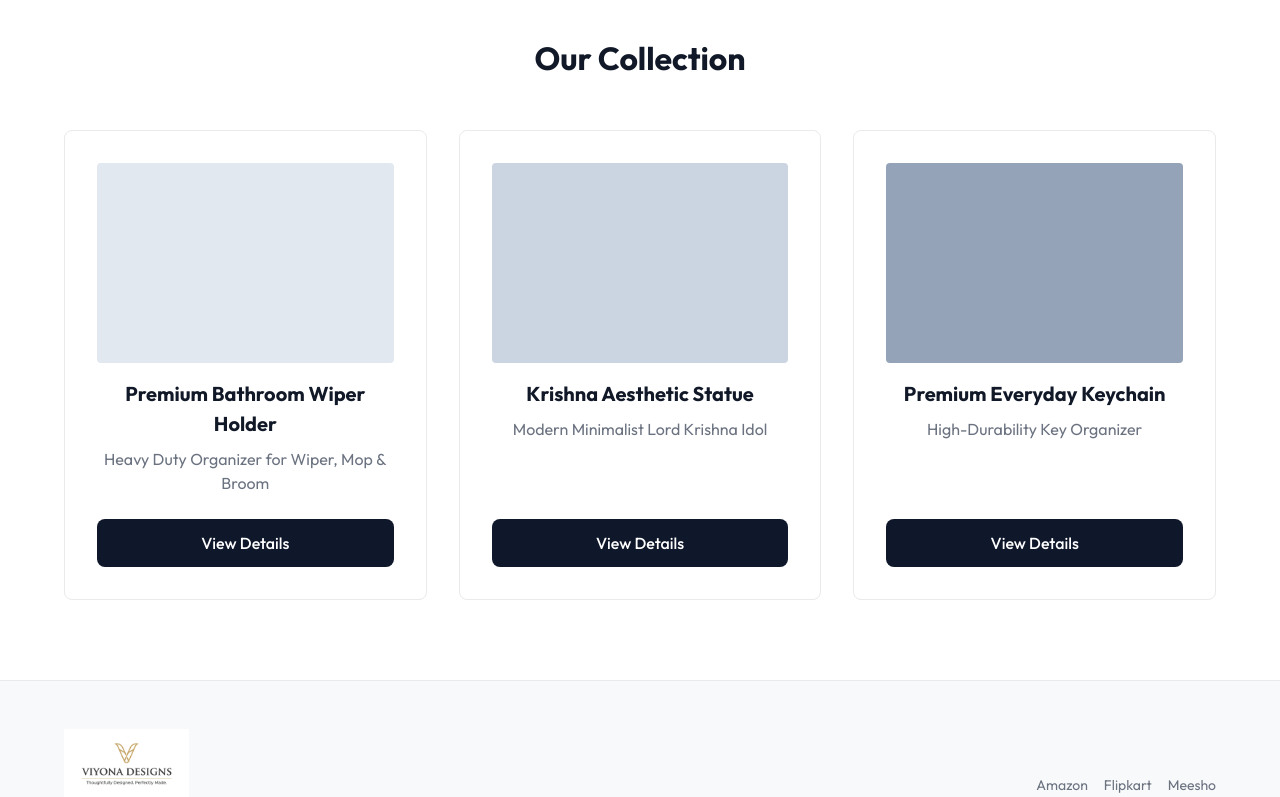
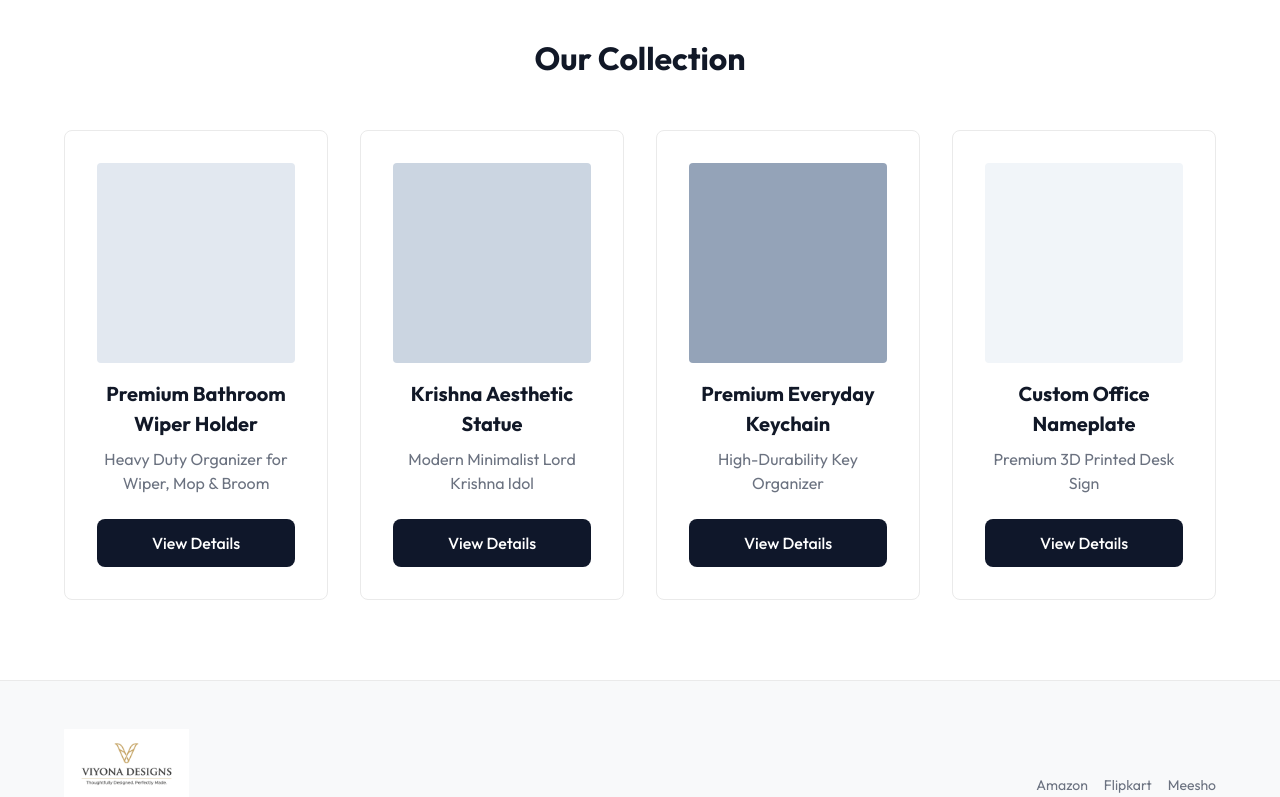
Before and after one commit to ravisharmavashishtha/viyona-designs-web, a React (Vite) app: page / in a window 1280 px wide. Shown: the part 671-1468 px from the top of the page. Built offline with nearby package versions, Linux system fonts and the light colour scheme.

Commit message:
Add Office Nameplate product

```diff
--- a/src/data/products.js
+++ b/src/data/products.js
@@ -43,5 +43,20 @@ export const products = [
     ],
     amazonLink: '#',
     imageColor: '#94a3b8'
+  },
+  {
+    id: 'office-nameplate',
+    name: 'Custom Office Nameplate',
+    shortDesc: 'Premium 3D Printed Desk Sign',
+    description: 'Make a powerful first impression with the Viyona Designs Custom Office Nameplate. Far superior to generic acrylic or cheap plastic alternatives, this nameplate is precisely engineered using advanced 3D printing technology for a sleek, modern, and highly professional aesthetic. Featuring bold, crisp lettering set against a matte background, it stands perfectly stable on any desk. Perfect for CEOs, managers, or anyone looking to upgrade their office decor with a piece of customized, premium engineering.',
+    bullets: [
+      'CUSTOMIZED PROFESSIONALISM: A premium, personalized desk nameplate that immediately elevates your office aesthetic.',
+      'MODERN GEOMETRIC DESIGN: Engineered with clean lines and a solid matte finish that looks expensive and highly professional.',
+      'ULTRA-STABLE BASE: Designed with a perfectly weighted and angled base so it sits securely on any desk or reception counter without tipping over.',
+      'CRISP & CLEAR LETTERING: Advanced manufacturing ensures your name and title are perfectly sharp and highly legible from a distance.',
+      'THE PERFECT CORPORATE GIFT: An impressive, thoughtful gift for a promotion, new business owner, or office inauguration.'
+    ],
+    amazonLink: '#',
+    imageColor: '#f1f5f9'
   }
 ];
```
Also changed, not shown: src/assets/office-nameplate.jpg (added).
